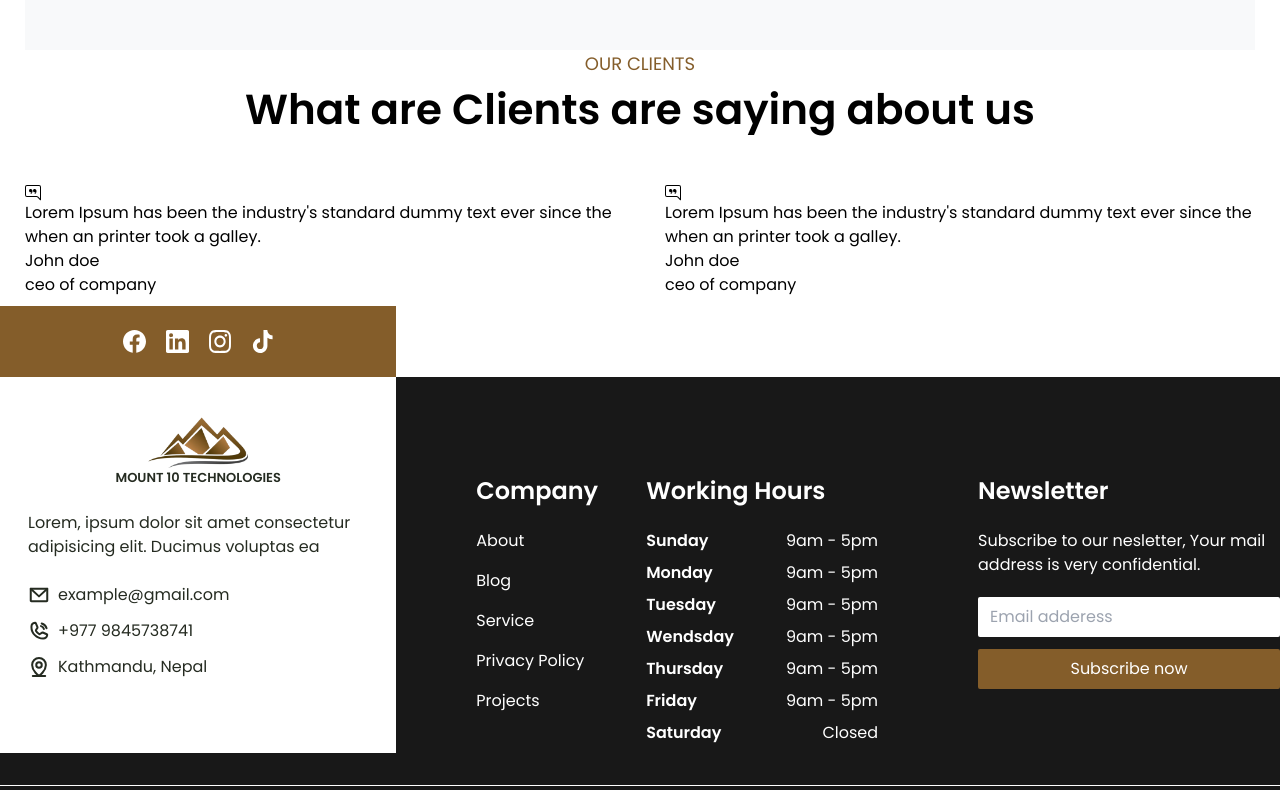
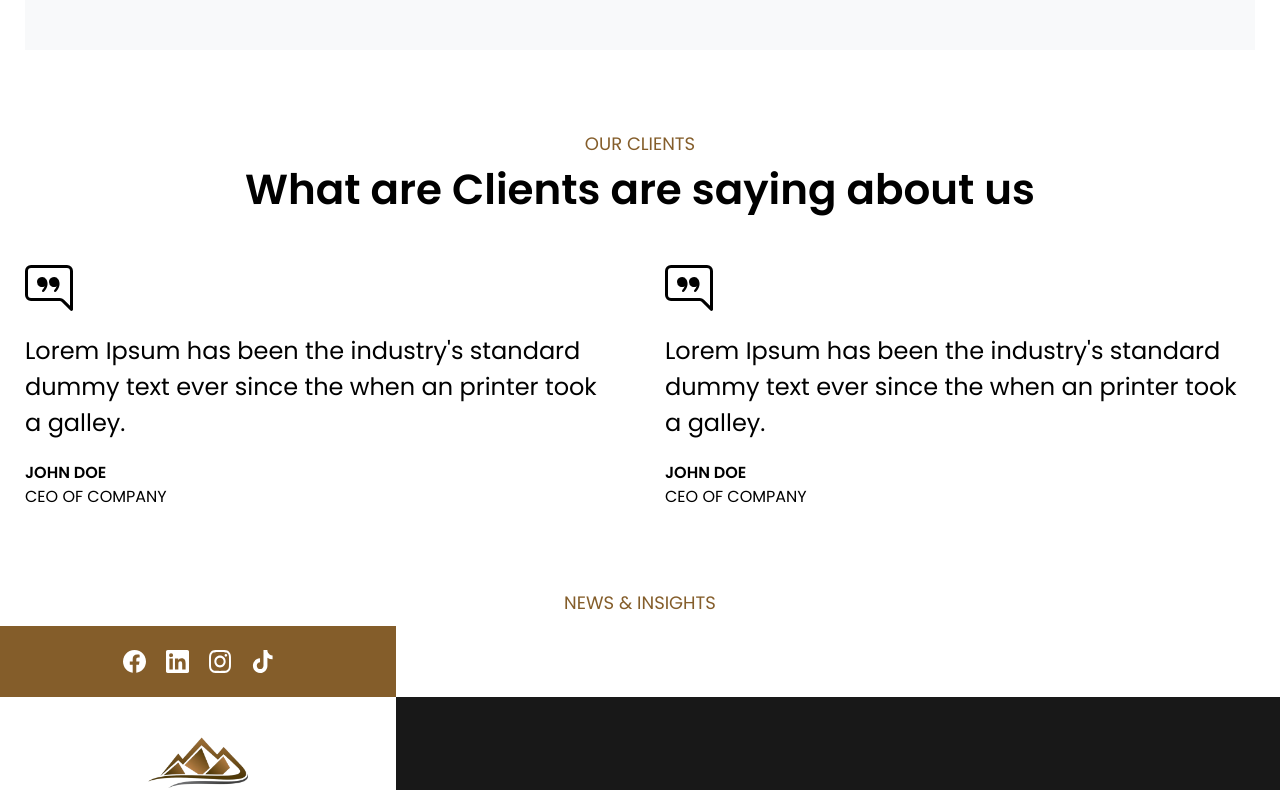
Before and after one commit to Anuragsah401/mt10web-client, a Next.js app: page / in a window 1280 px wide. Shown: the part 1380-2170 px from the top of the page. Built offline with nearby package versions, Linux system fonts and the light colour scheme.

Commit message:
working testominials

```diff
--- a/src/app/page.js
+++ b/src/app/page.js
@@ -1,5 +1,10 @@
+import React from 'react'
 import Homepage from "components/Homepage/Homepage.jsx";
 
-export default function Home() {
-  return <Homepage />;
+const page = () => {
+  return (
+    <Homepage />
+  )
 }
+
+export default page
--- /dev/null
+++ b/src/components/Homepage/Blogs.jsx
@@ -0,0 +1,15 @@
+import React from "react";
+import Container from "components/UI/Container";
+import SectionTitle from "components/UI/SectionTitle";
+
+const Blogs = () => {
+  return (
+    <div className="mt-10">
+      <Container>
+        <SectionTitle title="news & insights" />
+      </Container>
+    </div>
+  );
+};
+
+export default Blogs;
--- a/src/components/Homepage/Homepage.jsx
+++ b/src/components/Homepage/Homepage.jsx
@@ -1,6 +1,7 @@
 import Slider from "./Slider";
 import WhatWeDo from "./WhatWeDo";
 import Testomonial from "./Testomonial";
+import Blogs from "./Blogs";
 
 const Homepage = () => {
   return (
@@ -8,6 +9,7 @@ const Homepage = () => {
       <Slider />
       <WhatWeDo />
       <Testomonial />
+      <Blogs />
     </div>
   );
 };
--- a/src/components/Homepage/Slider.jsx
+++ b/src/components/Homepage/Slider.jsx
@@ -3,9 +3,11 @@
 import Image from "next/image";
 
 import { Swiper, SwiperSlide } from "swiper/react";
-import { Autoplay, Pagination, Navigation } from "swiper";
+import { Autoplay, Pagination, Navigation, EffectFade } from "swiper";
+// import {  } from "swiper/modules";
 import "swiper/css";
 import "swiper/css/autoplay";
+import "swiper/css/effect-fade";
 
 const Slider = () => {
   const sliderData = [
@@ -28,11 +30,12 @@ const Slider = () => {
         slidesPerView={1}
         // onSlideChange={}
         // onSwiper={(swiper) => console.log(swiper)}
-        modules={[Autoplay, Pagination, Navigation]}
+        modules={[Autoplay, Pagination, Navigation, EffectFade]}
         autoplay={{
-          delay: 2000,
+          delay: 3000,
         }}
         loop={true}
+        effect="fade"
       >
         {sliderData.map((slider, i) => {
           return (
--- a/src/components/Homepage/Testomonial.jsx
+++ b/src/components/Homepage/Testomonial.jsx
@@ -33,16 +33,16 @@ const Testomonial = () => {
   ];
 
   return (
+    <div className="my-20">
       <Container>
         <SectionTitle
           title="our clients"
           subTitle="What are Clients are saying about us"
         />
 
-      <div>
         <Swiper
           spaceBetween={50}
-          slidesPerView={2}
+          slidesPerView={1}
           // onSlideChange={}
           // onSwiper={(swiper) => console.log(swiper)}
           modules={[Autoplay, Pagination, Navigation]}
@@ -50,23 +50,31 @@ const Testomonial = () => {
             delay: 4000,
           }}
           loop={true}
+          breakpoints={{
+            // when window width is >= 768px
+            768: {
+              slidesPerView: 2,
+            },
+          }}
         >
           {testomonialDetails.map((details, index) => {
             return (
               <SwiperSlide key={index}>
-                <BsChatRightQuote />
-                <p>{details.quotes}</p>
+                <div className=" ">
+                  <BsChatRightQuote size={"3em"} />
+                  <p className="text-[1.5em] my-5">{details.quotes}</p>
 
                   <div>
-                  <h3>{details.name}</h3>
-                  <span>{details.position}</span>
+                    <h3 className="font-semibold uppercase">{details.name}</h3>
+                    <span className="uppercase">{details.position}</span>
+                  </div>
                 </div>
               </SwiperSlide>
             );
           })}
         </Swiper>
+      </Container>
     </div>
-    </Container>
   );
 };
 
--- a/src/components/UI/Header/InfoBar.jsx
+++ b/src/components/UI/Header/InfoBar.jsx
@@ -7,6 +7,7 @@ import ClockIcon from "assets/icons/ClockIcon";
 import MailIcon from "assets/icons/MailIcon";
 import { IconMenuDeep } from "@tabler/icons-react";
 import Container from "../Container";
+import Link from "next/link";
 
 const InfoBar = ({ toggleSidebar }) => {
   const infoItem = [
@@ -38,12 +39,12 @@ const InfoBar = ({ toggleSidebar }) => {
   return (
     <Container>
       <div className="flex justify-between items-center py-2 md:py-4 lg:pb-[4rem]">
-        <div className="flex flex-col items-center ">
+        <Link href="/" className="flex flex-col items-center ">
           <Image src={logo} alt="Mount10tech logo" width={100} height={100} />
           <div className="text-[10px] md:text-[13px] font-semibold ">
             MOUNT 10 TECHNOLOGIES
           </div>
-        </div>
+        </Link>
 
         <div className="hidden lg:block">
           <ul className="flex gap-7">
```
Lines whose indentation alone changed are shown as unchanged.
